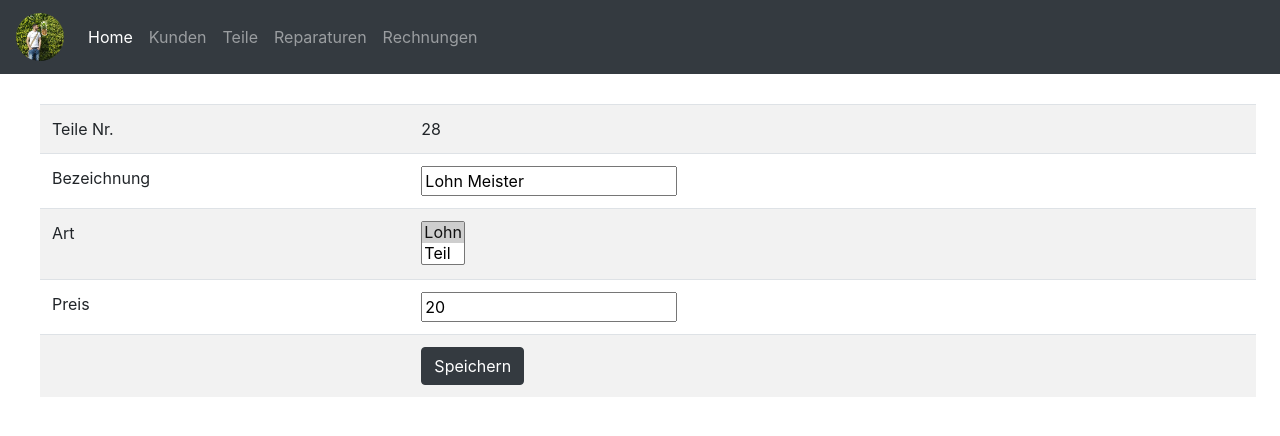
After one commit to GianlucaHeilinger/KFZAnanasBude, a PHP site: page /edit_part.php?teileid=28 in a window 1280 px wide. The commit adds this page. Shown: the top 436 px of the page. Run offline with PHP 8.4, Linux system fonts and the light colour scheme; data comes from the database, SQL or seed files in the repository.

Commit message:
teile edit hinzugefügt

```diff
--- /dev/null
+++ b/edit_part.php
@@ -0,0 +1,40 @@
+<?php include('connection.php') ?>
+<?php include('header.php') ?>
+
+<!-- <body> from header.php -->
+
+<?php
+$id=$_GET["teileid"];
+
+$sql ="SELECT * FROM teile WHERE teileid = $id";
+
+echo "<table class='table table-striped table-hover ml-2 mr-2>'";
+
+foreach ($pdo->query($sql) as $row) {
+    echo "<tr><td>Teile Nr.</td>";
+    echo "<td>" . $row['teileid'] . "</td>";
+
+    echo "<tr><td>Bezeichnung</td>";
+    echo "<td><input type='text' value='" . $row['bezeichnung'] . "'/></td>";
+
+    echo "<tr><td>Art</td>";
+    if($row['teileart']=="Lohn")
+    {
+        echo "<td><select name='teileart' size='2'><option selected='selected' value='Lohn'>Lohn</option><option value='Teil'>Teil</option></select></td>";
+    }
+    else
+    {
+        echo "<td><select name='teileart' size='2'><option value='Lohn'>Lohn</option><option selected='selected' value='Teil'>Teil</option></select></td>";
+    }
+
+
+    echo "<tr><td>Preis</td>";
+    echo "<td><input maxlength='11' name='txtPreis' Id='preis' value=".$row['preis']." type='number' step='0.01' /></td>";
+}
+
+echo "<tr><td><label for='submit'></label></td><td><input type='submit' name='Speichern' value='Speichern' class='btn btn-dark'></td></tr>";
+
+echo "</table>";
+?>
+
+<?php include('footer.php') ?>
--- a/new_part.php
+++ b/new_part.php
@@ -34,8 +34,6 @@
 </tr>
 </tbody>
 </table>
-
-
 </form>
 
 
--- a/part_list.php
+++ b/part_list.php
@@ -17,6 +17,7 @@ echo "<th>Teile Nr.</th>";
 echo "<th>Bezeichnung</th>";
 echo "<th>Art</th>";
 echo "<th>Preis</th>";
+echo "<th><center>Editieren</center></th>";
 echo "</tr>";
 echo "</thead>";
 echo "<tbody>";
@@ -29,6 +30,7 @@ while($row = $result->fetch())
     echo "<td>".$row["bezeichnung"]."</td>";
     echo "<td>".$row["teileart"]."</td>";
     echo "<td>".$row["preis"]."</td>";
+    echo "<td><a name='id' class='' href='edit_part.php?teileid=" . $row['teileid']."'><center><i class='fas fa-file-invoice'></i></center></a></td>";
     echo "</tr>";
 }
 
```
Also changed, not shown: index.php (+6 -6 lines).
